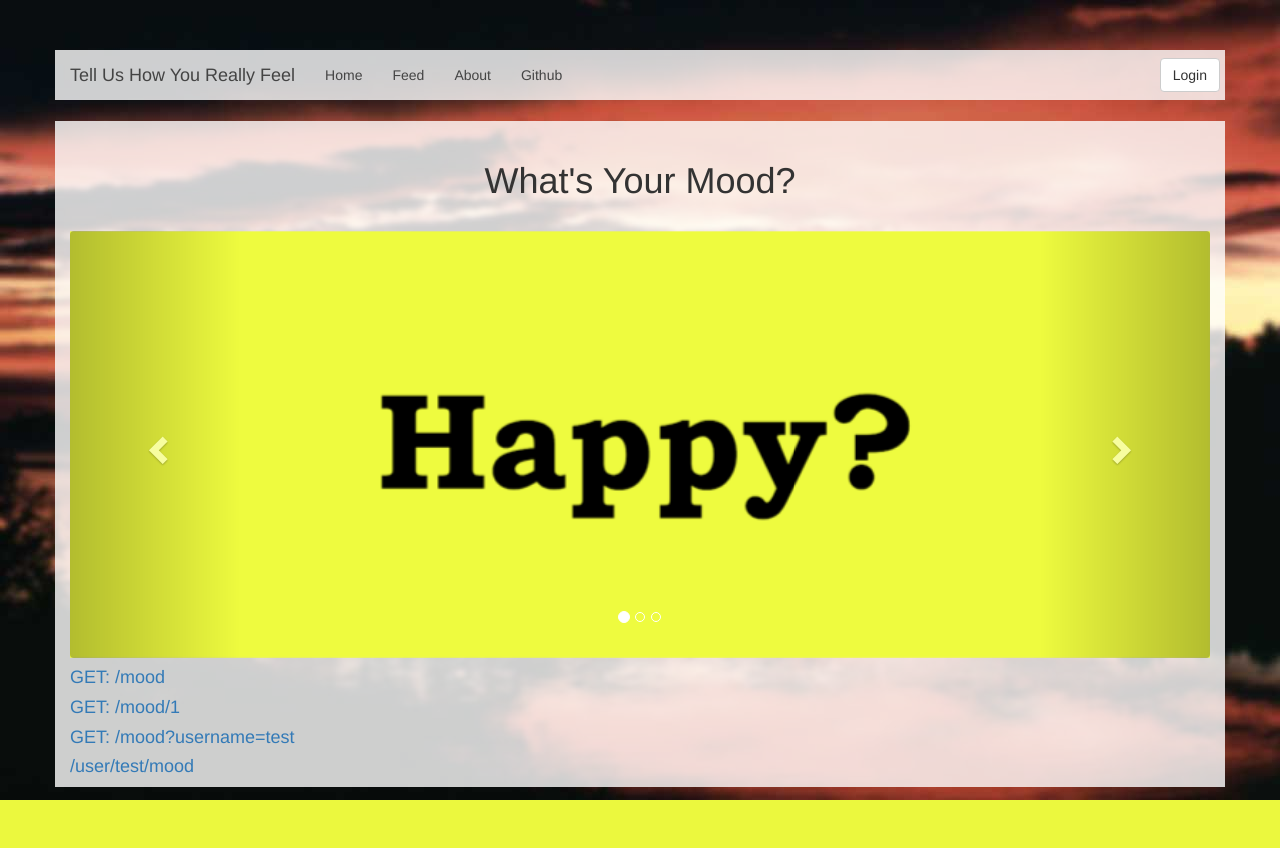
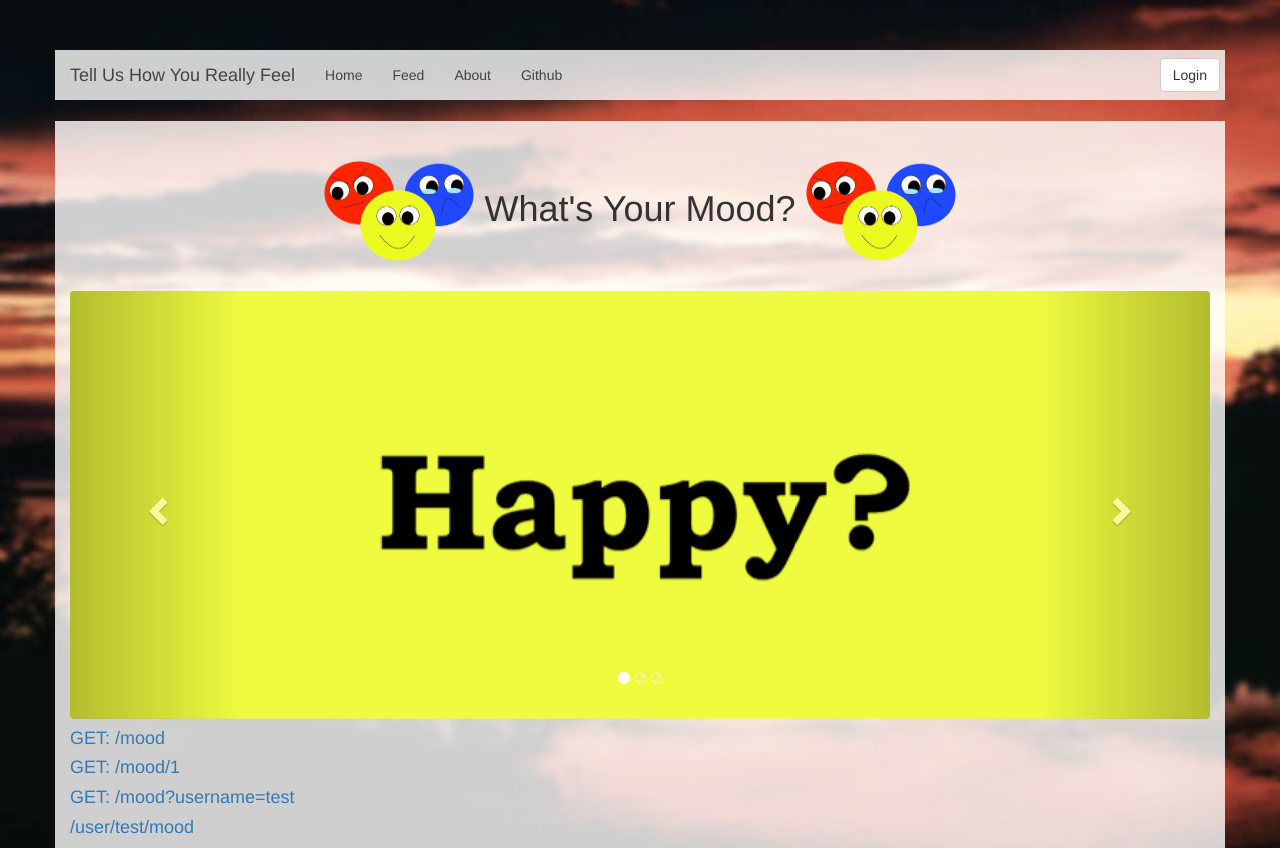
Before and after one commit to coop741/CS399Social, a Django app: template social/main/templates/main/index.html in a window 1280 px wide. Before the commit the page ends 800 px from the top, so only its background shows below. Run offline with Django 3.2, Linux system fonts and the light colour scheme; the template is opened without the code that fills it, so the values that code supplies are empty; some libraries are stand-ins or nearby versions.

Commit message:
Added faces to homepage
added faces between main heading

```diff
--- a/social/main/templates/main/index.html
+++ b/social/main/templates/main/index.html
@@ -5,7 +5,12 @@
 
     <div class="container">
         <br>
-                        <center><h1>What's Your Mood?</h1></center>
+                        <center>
+                            <h1><img src="/static/faces.png" height="100" width="150">
+                            What's Your Mood?
+                            <img src="/static/faces.png" height="100" width="150"></h1>
+                        </center>
+
                         <br>
                         <div id="carousel-example-generic" class="carousel slide" data-ride="carousel">
                             <ol class="carousel-indicators">
```
